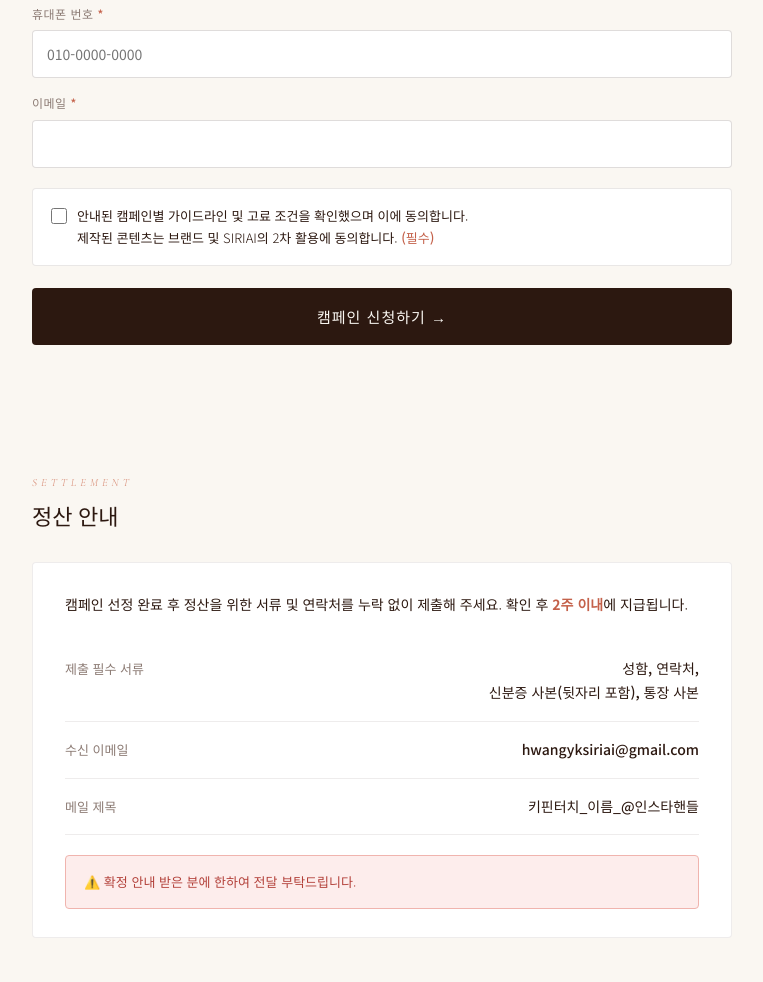
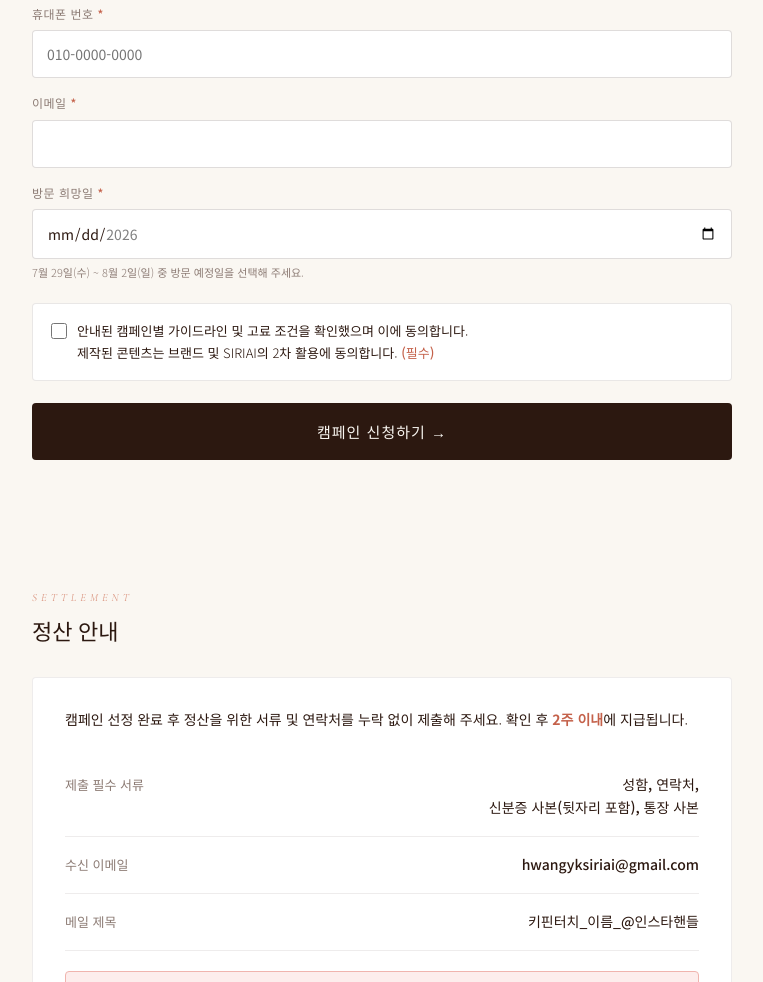
Before and after one commit to hwangyksiriai/keepintouch_musinsa, a plain HTML site: page index.html in a window 1280 px wide. Shown: the part 4095-5077 px from the top of the page, without its empty margins (258-1021 px from the left). Drawn offline with nearby package versions, Linux system fonts and the light colour scheme.

Commit message:
Add visit date field to campaign application form

```diff
--- a/index.html
+++ b/index.html
@@ -575,7 +575,8 @@
   .form-field input[type="text"],
   .form-field input[type="tel"],
   .form-field input[type="email"],
-  .form-field input[type="url"] {
+  .form-field input[type="url"],
+  .form-field input[type="date"] {
     width: 100%;
     padding: 13px 14px;
     border: 1px solid rgba(44,24,16,0.15);
@@ -997,6 +998,11 @@
         <label for="af-email">이메일 <span class="req">*</span></label>
         <input type="email" id="af-email" name="email" required autocomplete="email">
       </div>
+      <div class="form-field">
+        <label for="af-visit-date">방문 희망일 <span class="req">*</span></label>
+        <input type="date" id="af-visit-date" name="visitDate" min="2026-07-29" max="2026-08-02" required>
+        <p class="form-hint">7월 29일(수) ~ 8월 2일(일) 중 방문 예정일을 선택해 주세요.</p>
+      </div>
       <div class="agree-row">
         <input type="checkbox" id="af-agree" name="agree" required>
         <label for="af-agree">안내된 캠페인별 가이드라인 및 고료 조건을 확인했으며 이에 동의합니다.<br>제작된 콘텐츠는 브랜드 및 SIRIAI의 2차 활용에 동의합니다. <strong>(필수)</strong></label>
@@ -1073,6 +1079,7 @@
         instagram: document.getElementById('af-instagram').value,
         phone: document.getElementById('af-phone').value,
         email: document.getElementById('af-email').value,
+        visitDate: document.getElementById('af-visit-date').value,
         submittedAt: new Date().toISOString()
       };
 
```
Also changed, not shown: 1 other file.
